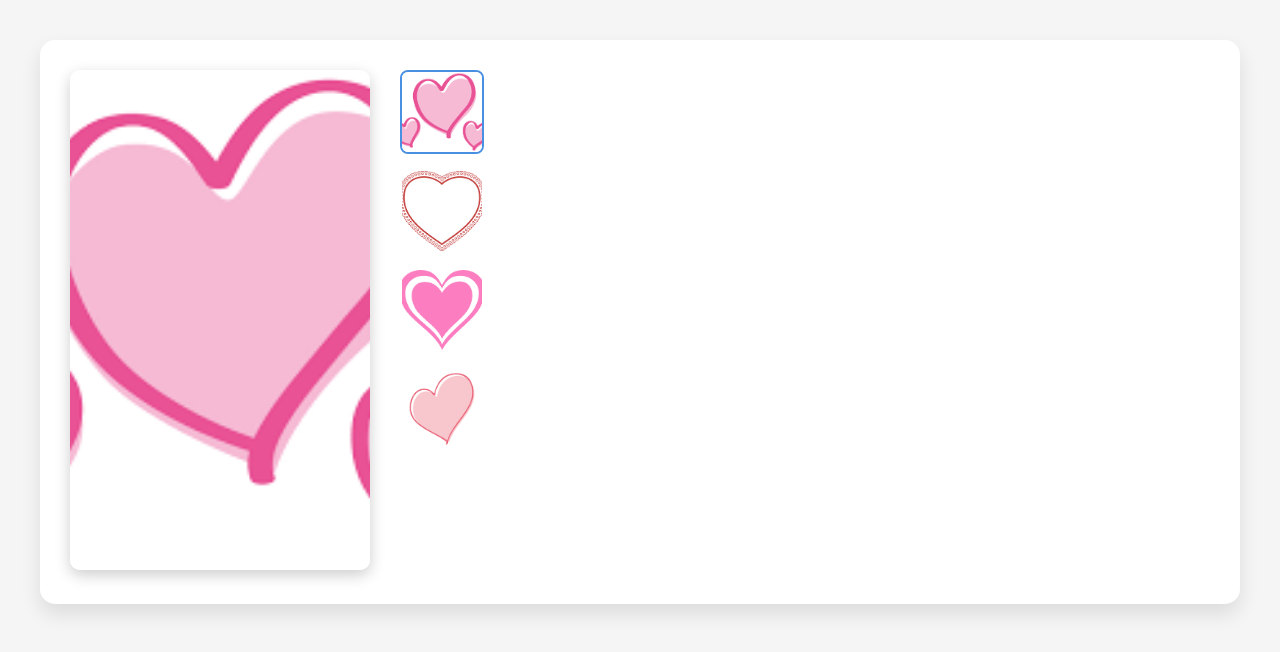
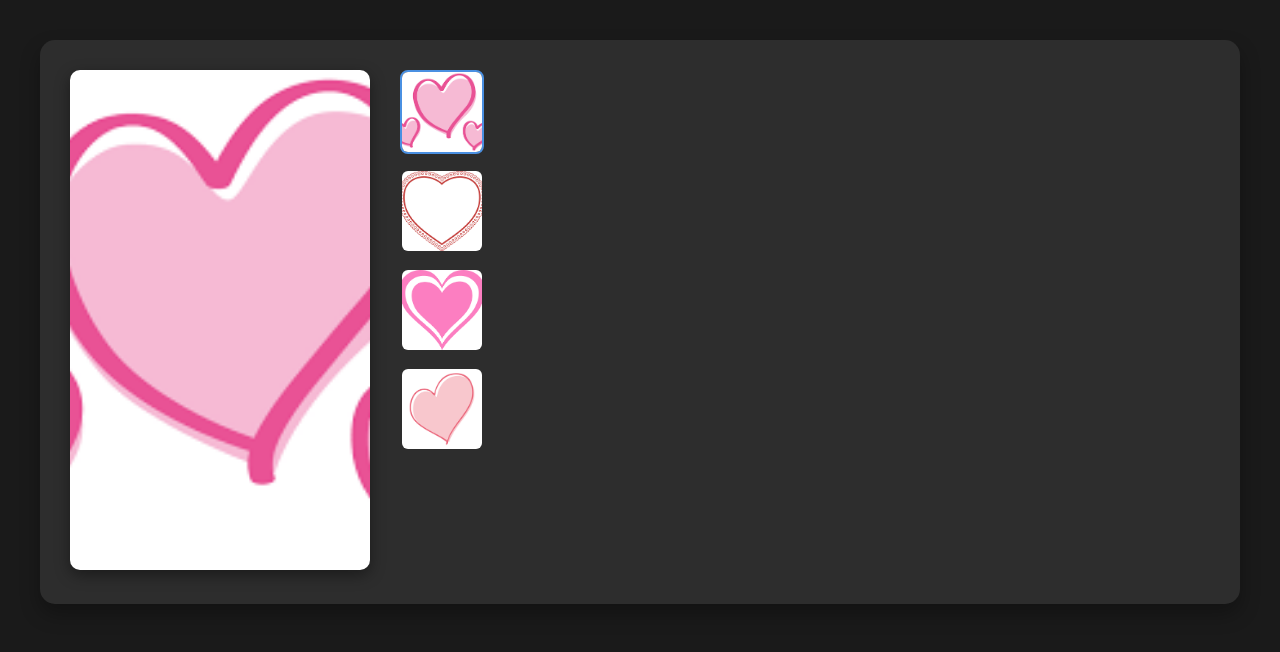
Before and after one commit to ay0803/airpolygon_ai, a plain HTML site: page index.html in a window 1280 px wide. Drawn offline with Linux system fonts and the light colour scheme.

Commit message:
Update index.html

```diff
--- a/index.html
+++ b/index.html
@@ -5,7 +5,7 @@
     <title>エレガントフォトギャラリー</title>
     <style>
         body {
-            background-color: #f5f5f5;
+            background-color: #1a1a1a;
             font-family: 'Noto Sans JP', sans-serif;
             margin: 0;
             padding: 40px;
@@ -15,9 +15,9 @@
             display: flex;
             gap: 30px;
             padding: 30px;
-            background-color: white;
+            background-color: #2d2d2d;
             border-radius: 15px;
-            box-shadow: 0 10px 20px rgba(0,0,0,0.1);
+            box-shadow: 0 10px 20px rgba(0,0,0,0.3);
             max-width: 1200px;
             margin: 0 auto;
         }
@@ -27,7 +27,7 @@
             height: 500px;
             object-fit: cover;
             border-radius: 10px;
-            box-shadow: 0 5px 15px rgba(0,0,0,0.2);
+            box-shadow: 0 5px 15px rgba(0,0,0,0.4);
             transition: transform 0.3s ease;
         }
 
@@ -39,7 +39,7 @@
             display: flex;
             flex-direction: column;
             gap: 15px;
-            background-color: white;
+            background-color: #2d2d2d;
         }
 
         .thumbnail {
```
